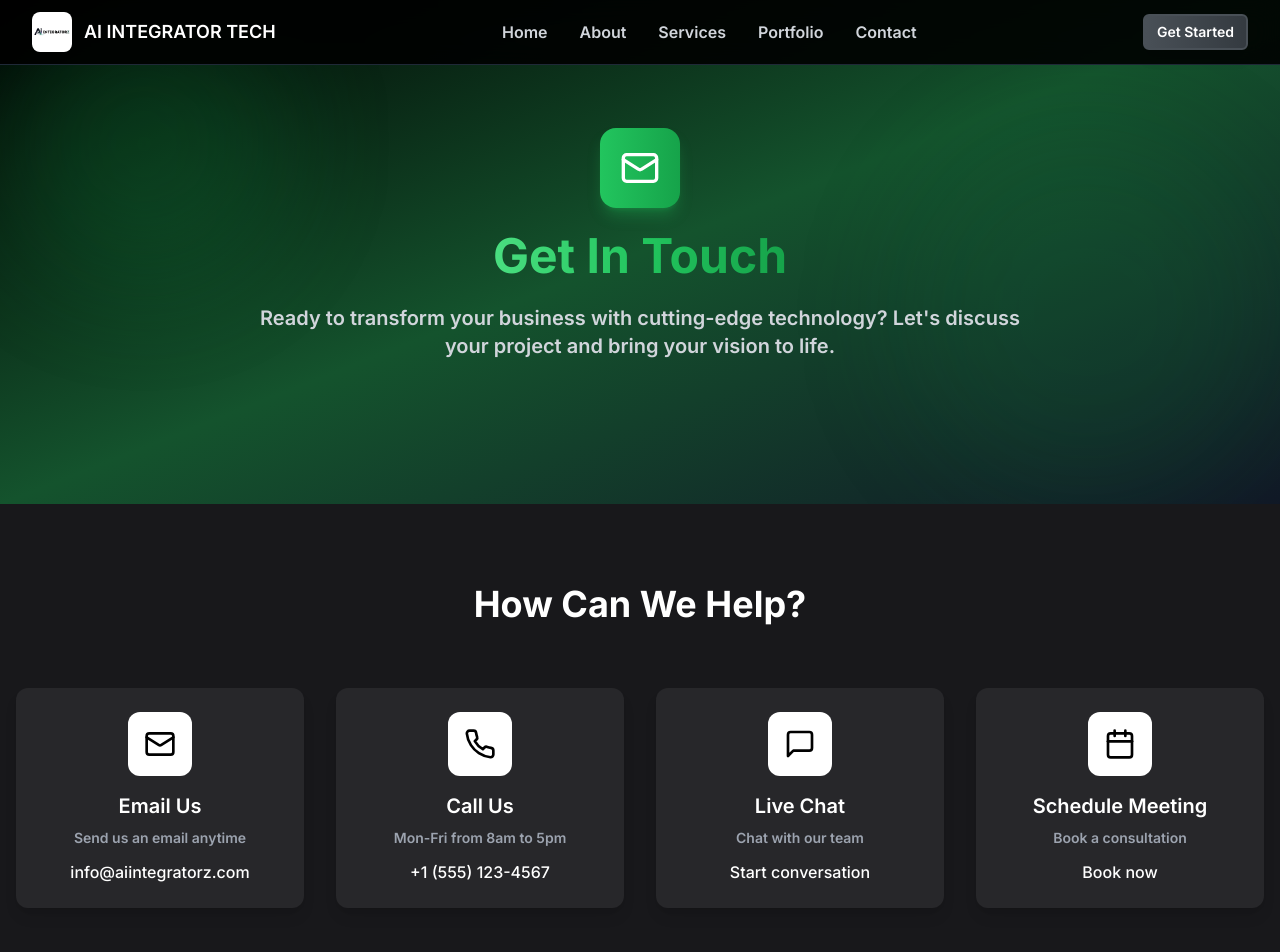
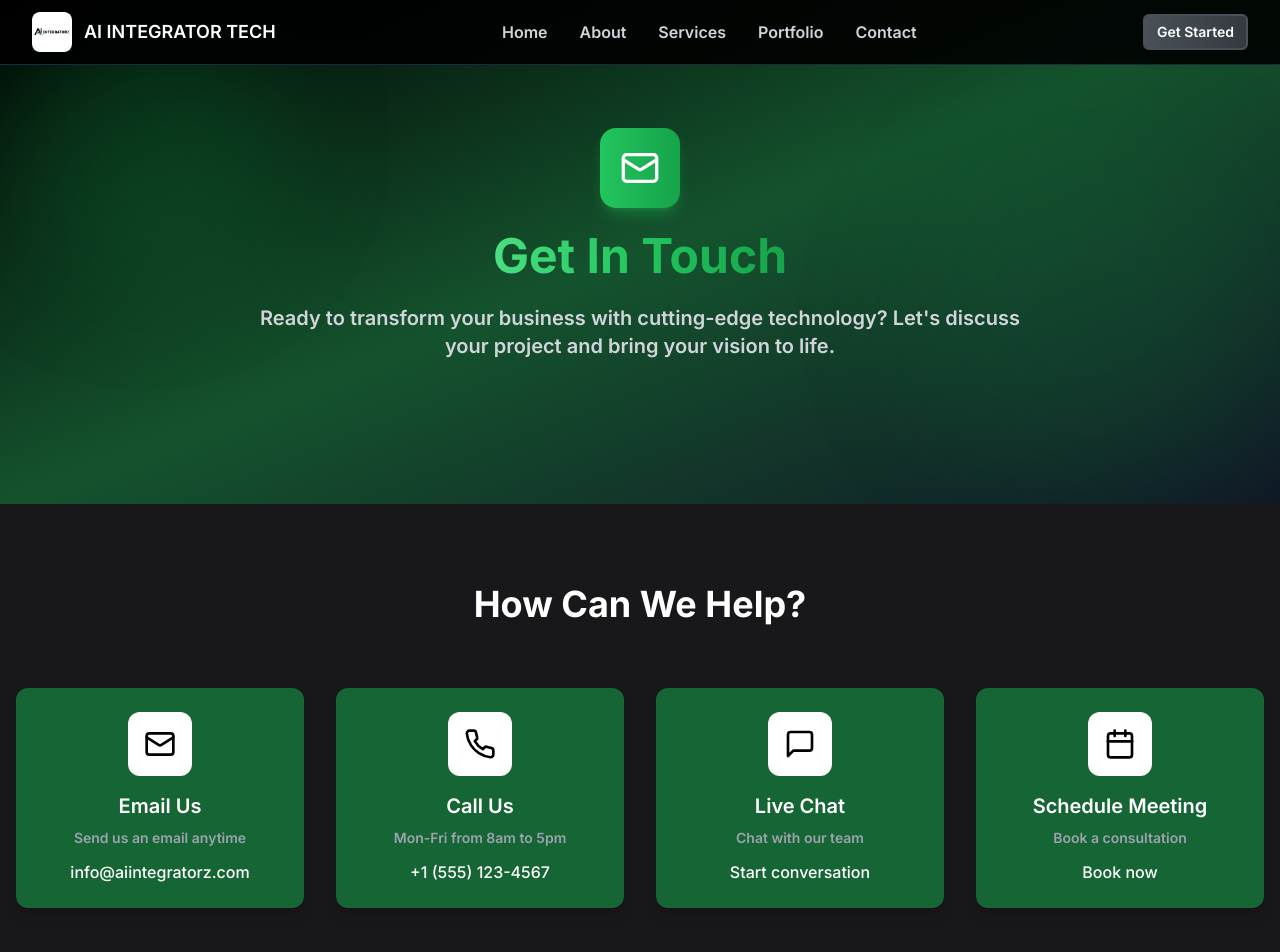
Before and after one commit to Nikitayadav4048/AIINTEGRATORTECH, a Next.js app: page /contact in a window 1280 px wide. Shown: the top 952 px of the page. Built offline with nearby package versions, Linux system fonts and the light colour scheme.

Commit message:
Change contact method cards to olive green

```diff
--- a/app/contact/page.tsx
+++ b/app/contact/page.tsx
@@ -106,7 +106,7 @@ export default function ContactPage() {
                 whileInView={{ opacity: 1, y: 0 }}
                 transition={{ duration: 0.6, delay: index * 0.1 }}
                 viewport={{ once: true }}
-                className="bg-gray-800 p-6 rounded-xl text-center hover:bg-green-800 transition-all duration-300 group transform hover:scale-105 shadow-lg"
+                className="bg-green-800 p-6 rounded-xl text-center hover:bg-green-700 transition-all duration-300 group transform hover:scale-105 shadow-lg"
               >
                 <div className="w-16 h-16 bg-white rounded-xl flex items-center justify-center mx-auto mb-4 group-hover:scale-110 transition-transform">
                   <method.icon className="w-8 h-8 text-black" />
```
